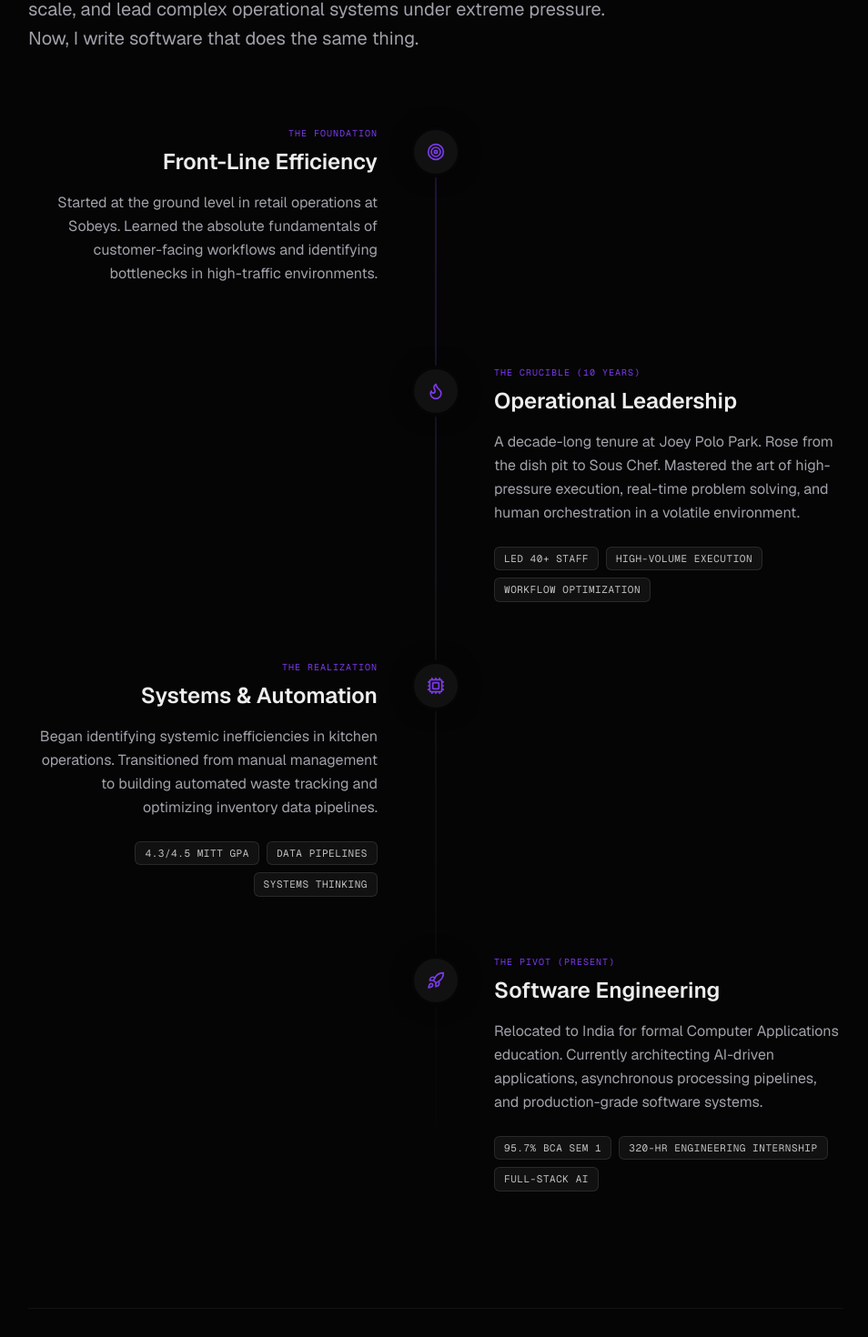
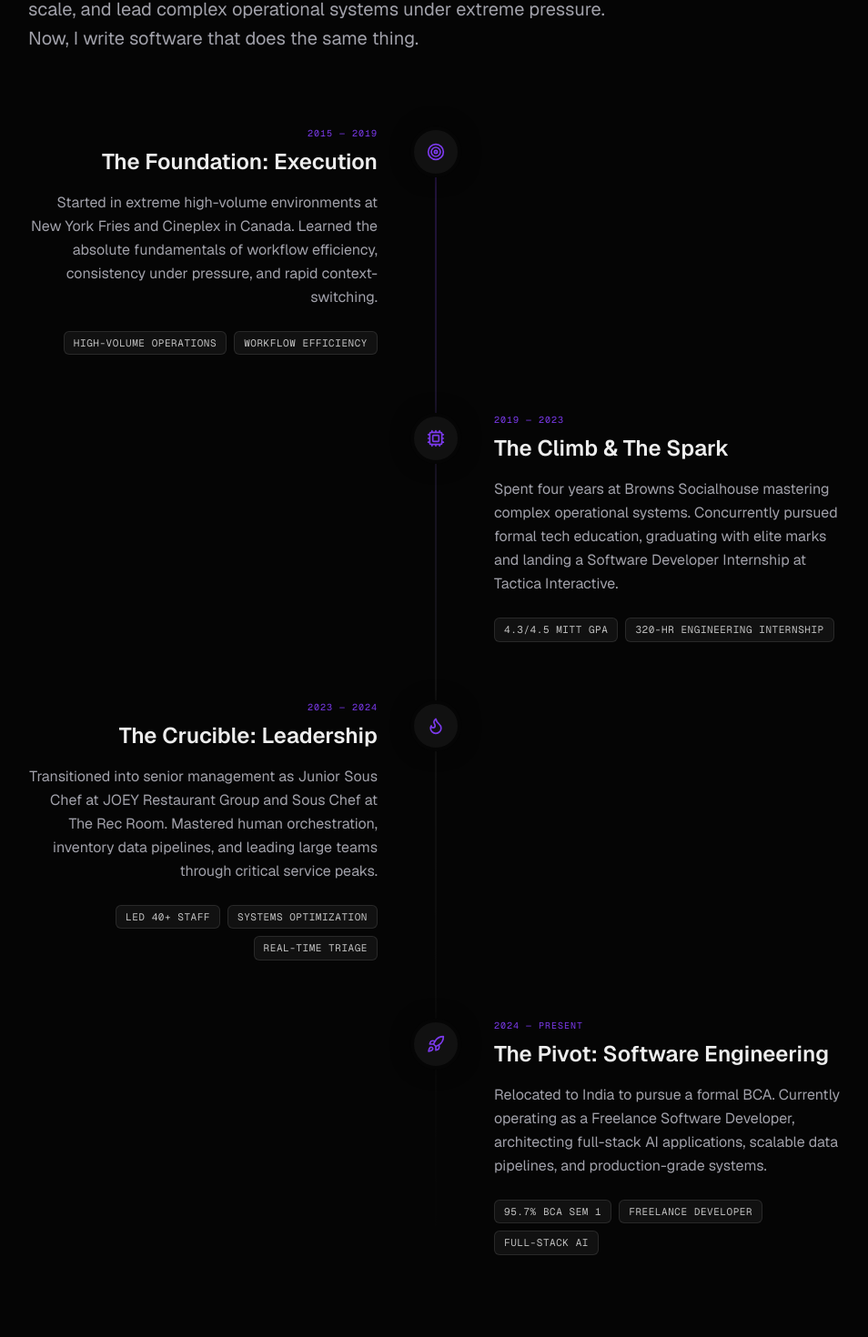
Before and after one commit to mayurpatel78645/mayur-portfolio, a Next.js app: page /about in a window 1280 px wide. Shown: the part 239-1709 px from the top of the page at 91% size, without its empty margins (161-1115 px from the left). Built offline with nearby package versions, Linux system fonts and the light colour scheme.

Commit message:
refactor the timeline in about page

```diff
--- a/app/about/page.tsx
+++ b/app/about/page.tsx
@@ -8,34 +8,33 @@ import { cn } from "@/lib/utils";
 const TIMELINE_NODES = [
   {
     icon: Target,
-    period: "The Foundation",
-    title: "Front-Line Efficiency",
-    description: "Started at the ground level in retail operations at Sobeys. Learned the absolute fundamentals of customer-facing workflows and identifying bottlenecks in high-traffic environments.",
-    metrics: []
+    period: "2015 — 2019",
+    title: "The Foundation: Execution",
+    description: "Started in extreme high-volume environments at New York Fries and Cineplex in Canada. Learned the absolute fundamentals of workflow efficiency, consistency under pressure, and rapid context-switching.",
+    metrics: ["High-Volume Operations", "Workflow Efficiency"]
+  },
+  {
+    icon: Cpu, // Swapping the icon order to match the internship here
+    period: "2019 — 2023",
+    title: "The Climb & The Spark",
+    description: "Spent four years at Browns Socialhouse mastering complex operational systems. Concurrently pursued formal tech education, graduating with elite marks and landing a Software Developer Internship at Tactica Interactive.",
+    metrics: ["4.3/4.5 MITT GPA", "320-Hr Engineering Internship"]
   },
   {
     icon: Flame,
-    period: "The Crucible (10 Years)",
-    title: "Operational Leadership",
-    description: "A decade-long tenure at Joey Polo Park. Rose from the dish pit to Sous Chef. Mastered the art of high-pressure execution, real-time problem solving, and human orchestration in a volatile environment.",
-    metrics: ["Led 40+ Staff", "High-Volume Execution", "Workflow Optimization"]
-  },
-  {
-    icon: Cpu,
-    period: "The Realization",
-    title: "Systems & Automation",
-    description: "Began identifying systemic inefficiencies in kitchen operations. Transitioned from manual management to building automated waste tracking and optimizing inventory data pipelines.",
-    metrics: ["4.3/4.5 MITT GPA", "Data Pipelines", "Systems Thinking"]
+    period: "2023 — 2024",
+    title: "The Crucible: Leadership",
+    description: "Transitioned into senior management as Junior Sous Chef at JOEY Restaurant Group and Sous Chef at The Rec Room. Mastered human orchestration, inventory data pipelines, and leading large teams through critical service peaks.",
+    metrics: ["Led 40+ Staff", "Systems Optimization", "Real-time Triage"]
   },
   {
     icon: Rocket,
-    period: "The Pivot (Present)",
-    title: "Software Engineering",
-    description: "Relocated to India for formal Computer Applications education. Currently architecting AI-driven applications, asynchronous processing pipelines, and production-grade software systems.",
-    metrics: ["95.7% BCA Sem 1", "320-Hr Engineering Internship", "Full-Stack AI"]
+    period: "2024 — Present",
+    title: "The Pivot: Software Engineering",
+    description: "Relocated to India to pursue a formal BCA. Currently operating as a Freelance Software Developer, architecting full-stack AI applications, scalable data pipelines, and production-grade systems.",
+    metrics: ["95.7% BCA Sem 1", "Freelance Developer", "Full-Stack AI"]
   }
 ];
-
 export default function About() {
   return (
     <div className="max-w-4xl mx-auto pb-24">
```
